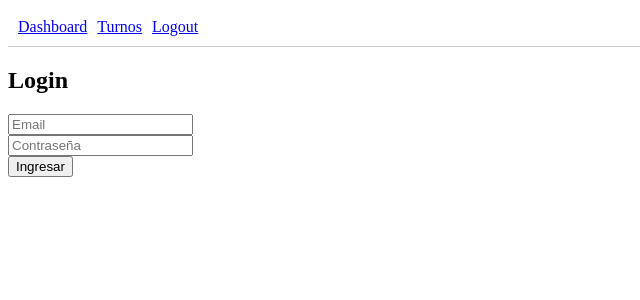
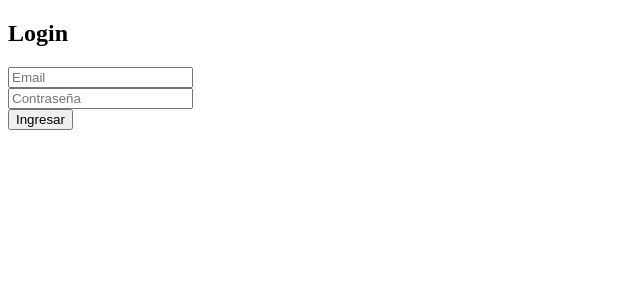
Before and after one commit to MikYY8/VetLink-frontend-web, a React (Vite) app: page /login in a window 1280 px wide. Shown: the top 300 px of the page, without its empty margins (0-640 px from the left). Built offline with nearby package versions, Linux system fonts and the light colour scheme.

Commit message:
added jwt-decoded and applied it to Login to get role and email from token

```diff
--- a/package.json
+++ b/package.json
@@ -11,6 +11,7 @@
   },
   "dependencies": {
     "axios": "^1.13.4",
+    "jwt-decode": "^4.0.0",
     "lucide-react": "^0.563.0",
     "react": "^19.2.0",
     "react-dom": "^19.2.0",
--- a/src/App.jsx
+++ b/src/App.jsx
@@ -3,7 +3,6 @@ import { BrowserRouter as Router, Routes, Route } from "react-router-dom";
 import Login from "../src/pages/Login";
 import Dashboard from "../src/pages/Dashboard"
 import Appointments from "../src/pages/Appointments";
-import Navbar from "../src/components/Navbar";
 
 import ProtectedRoute from "./components/ProtectedRoute"
 import PrivateLayout from "./components/PrivateLayout"
@@ -11,7 +10,6 @@ import PrivateLayout from "./components/PrivateLayout"
 function App() {
   return (
     <Router>
-      <Navbar/>
       <Routes>
 
         { /* Ruta pública */ }
--- a/src/pages/Login.jsx
+++ b/src/pages/Login.jsx
@@ -1,6 +1,7 @@
 import { useState } from "react";
 import axios from "axios";
 import { toast } from "react-toastify";
+import { jwtDecode } from "jwt-decode";
 
 function Login() {
   const [email, setEmail] = useState("");
@@ -13,12 +14,15 @@ function Login() {
     try{
       const res = await axios.post("http://localhost:3000/users/login", {email, password});
       const token = res.data.data.accesstoken;
+      const decoded = jwtDecode(token)
 
       // guardar token
       localStorage.setItem("token", token);
+      localStorage.setItem("role", decoded.role);
+      localStorage.setItem("email", decoded.email);
       console.log("TOKEN GUARDADO:", token);
 
-      // redirigir
+      // redirigir a dashboard al loguearse
       window.location.href = "/dashboard";
     }catch(err){
       setError("Credenciales incorrectas");
```
Also changed, not shown: 1 other file (tests, documents, lock files or other folders).
